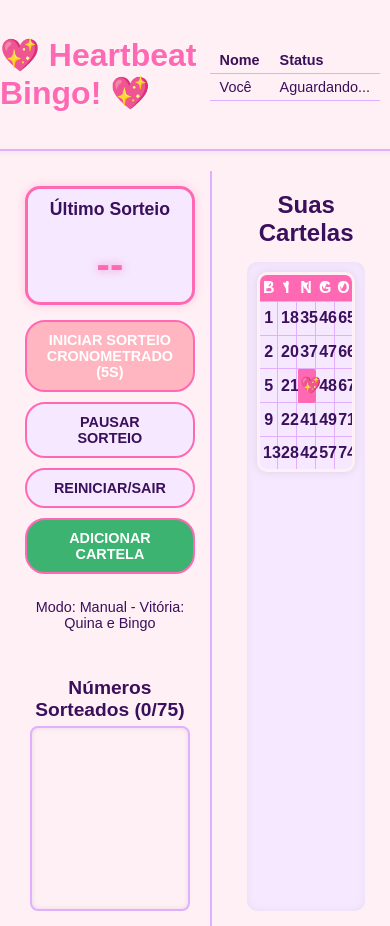
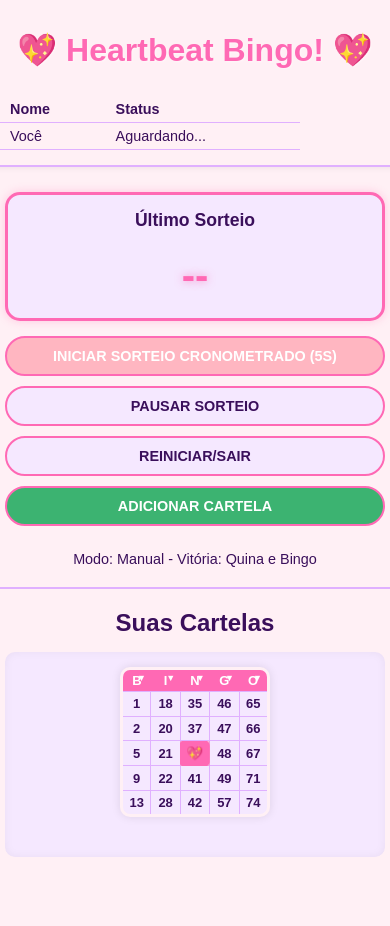
Before and after one commit to edurlima/Heartbeat-Bingo, a website: page public/index.html in a window 390 px wide. Both pictures are taken after typing "Sample" into the empty fields and a click on the button "INICIAR JOGO". Shown: the top 926 px of the page. After the commit the page ends 872 px from the top, so only its background shows below. Drawn offline with nearby package versions, Linux system fonts and the light colour scheme; no server answers.

Commit message:
Enhance styles for mobile responsiveness
Added media query for mobile devices and adjusted styles for better usability on smaller screens.

```diff
--- a/public/style.css
+++ b/public/style.css
@@ -285,8 +285,9 @@ body {
     box-shadow: inset 0 0 10px rgba(0, 0, 0, 0.05);
 }
 
+/* --- ESTILOS DE CARTELA PARA DESKTOP (200px) --- */
 .cartela-exemplo {
-    /* Largura aumentada (180px -> 200px) */
+    /* Largura definida para a proporção quadrada (200px) */
     width: 200px;
     max-width: 100%;
     margin: 0;
@@ -297,7 +298,7 @@ body {
     background-color: var(--cor-fundo-claro);
     border-collapse: collapse;
     transition: all 0.3s ease-in-out;
-    /* Altura ajustada para manter o quadrado (180px -> 200px) */
+    /* Altura ajustada para manter o quadrado */
     height: 200px;
     table-layout: fixed;
 }
@@ -305,8 +306,8 @@ body {
 .cartela-exemplo th {
     background-color: var(--cor-principal);
     color: var(--cor-texto-claro);
-    padding: 4px 0; /* Padding vertical do cabeçalho levemente aumentado (3px -> 4px) */
-    font-size: 1em; /* Fonte levemente aumentada (0.9em -> 1em) */
+    padding: 4px 0; /* Padding vertical do cabeçalho */
+    font-size: 1em;
     cursor: pointer;
     user-select: none;
     position: relative;
@@ -342,16 +343,18 @@ body {
 
 .cartela-celula {
     border: 1px solid var(--cor-borda);
-    padding: 3px; /* Padding vertical e horizontal levemente aumentado (2px -> 3px) */
+    padding: 3px; /* Padding vertical e horizontal */
     text-align: center;
     cursor: pointer;
-    font-size: 1em; /* Fonte levemente aumentada (0.9em -> 1em) */
+    font-size: 1em;
     font-weight: bold;
     height: 20%;
     background-color: var(--cor-fundo-escuro);
     color: var(--cor-texto-escuro);
     transition: all 0.2s;
 }
+/* --- FIM ESTILOS DE CARTELA PARA DESKTOP --- */
+
 
 .cartela-celula:hover {
     background-color: var(--cor-secundaria);
@@ -410,3 +413,83 @@ body {
     background-color: var(--cor-alerta);
     color: var(--cor-texto-escuro);
 }
+
+/* -------------------------------------------------------------------------------- */
+/**
+ * 📱 MEDIA QUERY PARA DISPOSITIVOS MÓVEIS (Max-width: 768px)
+ * Ajustes para garantir usabilidade em telas menores.
+ */
+@media (max-width: 768px) {
+
+    /* 1. LAYOUT PRINCIPAL: Deixa os painéis em coluna */
+    .game-container {
+        flex-direction: column;
+        width: 100%;
+        padding: 10px;
+        gap: 10px;
+        margin-top: 10px;
+    }
+
+    /* 2. PAINEL ESQUERDO/CONTROLES: Ocupa a largura total */
+    .game-left-panel {
+        /* Remove a linha de separação na direita */
+        border-right: none;
+        /* Adiciona uma linha inferior para separar da área de cartelas */
+        border-bottom: 2px solid var(--cor-borda);
+        flex-basis: auto;
+        padding: 5px;
+        order: 1; /* Garante que os controles fiquem no topo */
+    }
+
+    .visor-sorteador {
+        padding: 15px;
+    }
+
+    /* 3. PLACAR LATERAL (Opcional: esconde o placar detalhado para economizar espaço) */
+    .area-placar-sorteio.placar-lateral {
+        display: none; /* Esconde completamente o placar detalhado */
+        order: 3; /* Move para o final (se fosse usado) */
+    }
+
+    /* 4. CARTELAS: Ocupa a largura total e aumenta para melhor visualização */
+    .game-center-panel {
+        padding: 5px;
+        order: 2; /* Fica no meio, abaixo dos controles */
+    }
+
+    .cartelas-agrupadas {
+        justify-content: space-around; /* Distribui as cartelas de forma mais espaçada */
+        gap: 10px;
+    }
+
+    /* 5. TAMANHO DA CARTELA EM CELULAR: Reajusta para caber duas por linha em modo paisagem ou uma grande em retrato */
+    .cartela-exemplo {
+        width: 150px;
+        height: 150px;
+        font-size: 0.9em;
+        margin: 5px;
+    }
+
+    /* 6. COMPONENTES INTERNOS DA CARTELA */
+    .cartela-exemplo th {
+        padding: 3px 0;
+        font-size: 0.9em;
+    }
+
+    .cartela-celula {
+        padding: 2px;
+        font-size: 0.9em;
+    }
+
+    /* 7. AJUSTES FINOS */
+    .main-header {
+        flex-direction: column;
+        padding: 10px;
+    }
+
+    .player-info, #placar-multiplayer {
+        width: 100%;
+        text-align: center;
+    }
+
+}
```
